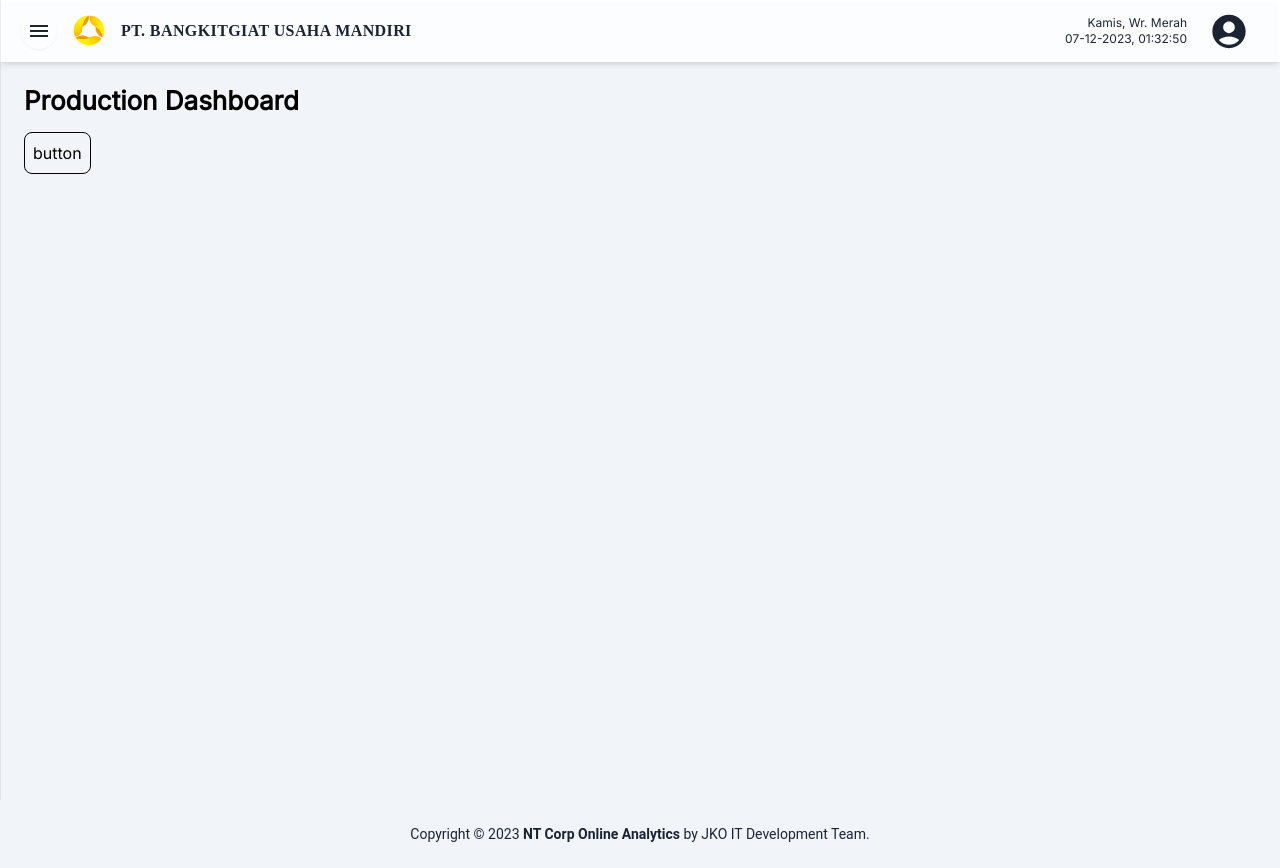
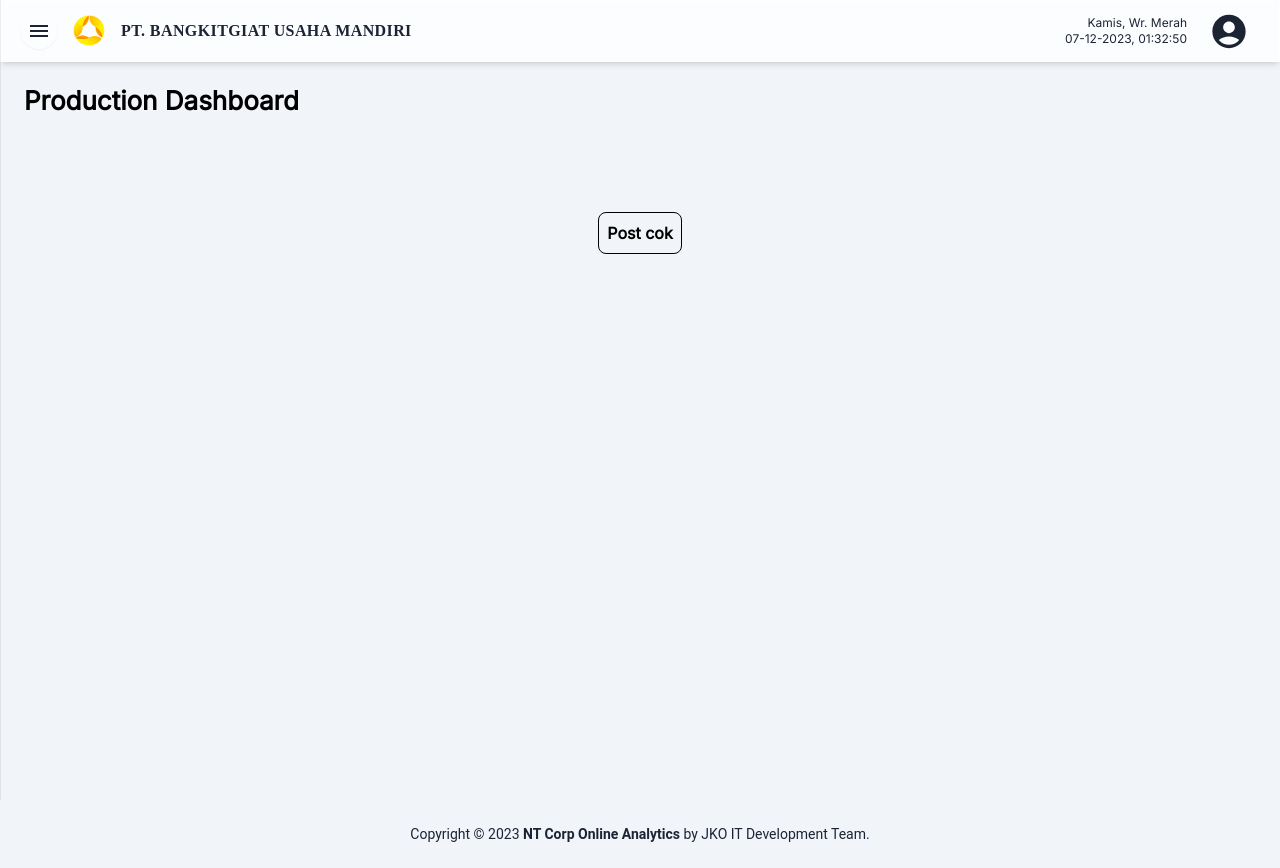
Before and after one commit to emilfauzan/erpplayground, a Next.js app: page /dashboard/production in a window 1280 px wide. Built offline with nearby package versions, Linux system fonts and the light colour scheme.

Commit message:
modified post button in production dashboard

```diff
--- a/pages/dashboard/production/ProductionDashboard.tsx
+++ b/pages/dashboard/production/ProductionDashboard.tsx
@@ -35,8 +35,8 @@ const ProductionDashboard = () => {
     return (
         <>
             <h1 className='pb-4 text-title-md2 font-bold'>Production Dashboard</h1>
-            <div>
-                <button className='border p-2 rounded-lg' onClick={handleClick} >button</button>
+            <div className='flex justify-center my-20'>
+                <button className='border p-2 rounded-lg font-bold hover:bg-green-500 hover:text-white ease-in-out duration-200 hover:border-green-500' onClick={handleClick} >Post cok</button>
             </div>
         </>
     )
```
